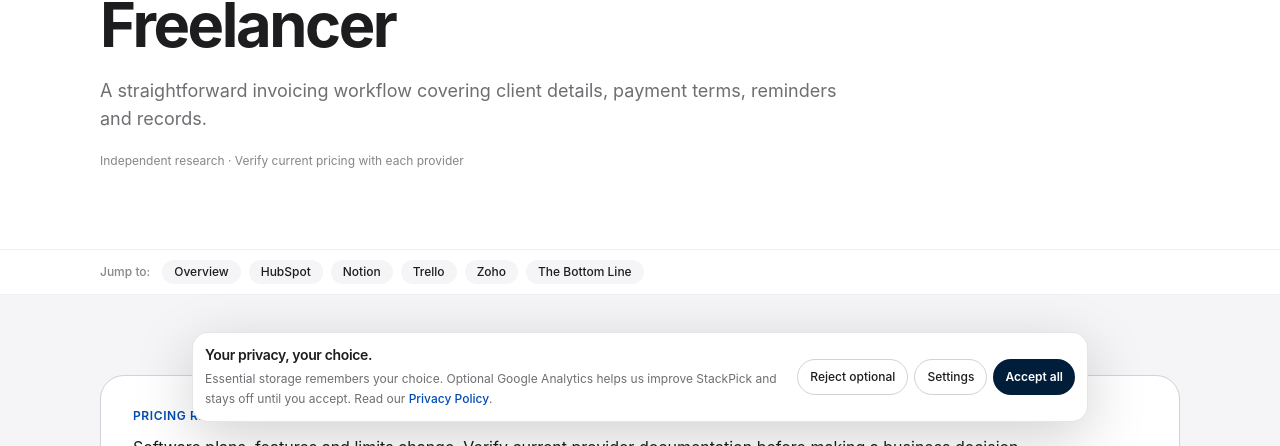
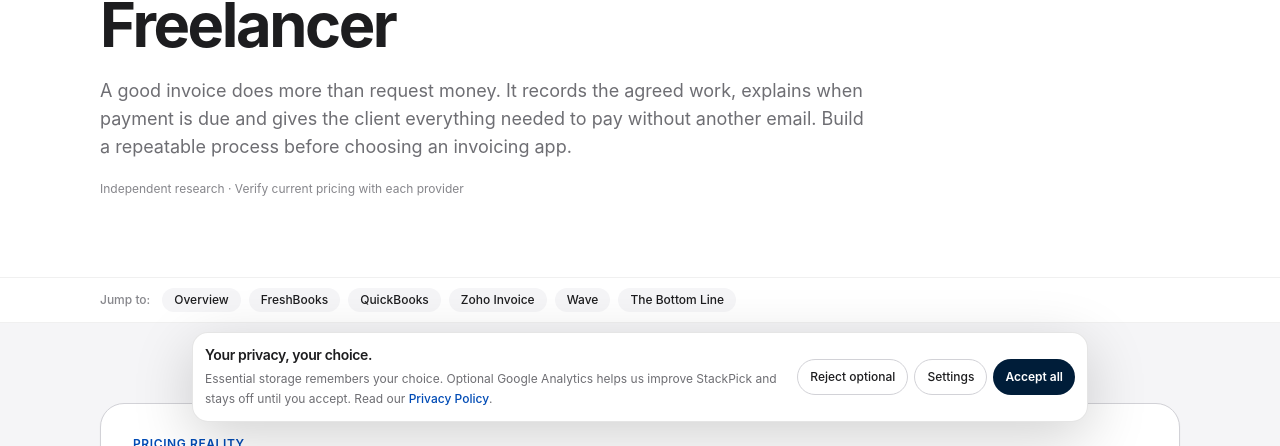
Before and after one commit to LinukaBandara/StackPick, a Next.js app: page /best/invoice-clients-as-freelancer in a window 1280 px wide. Shown: the part 354-800 px from the top of the page. Built offline with nearby package versions, Linux system fonts and the light colour scheme; no server answers.

Commit message:
Improve editorial depth for invoice-clients-as-freelancer

```diff
--- a/app/best/invoice-clients-as-freelancer/page.tsx
+++ b/app/best/invoice-clients-as-freelancer/page.tsx
@@ -3,7 +3,7 @@ import ComparisonArticle from "@/components/ComparisonArticle";
 
 export const metadata: Metadata = {
   title: "How to Invoice Clients as a Freelancer (2026)",
-  description: "A straightforward invoicing workflow covering client details, payment terms, reminders and records.",
+  description: "Build a reliable freelance invoicing process: what to include, when to bill, how to follow up and which software workflows to compare.",
   alternates: { canonical: "/best/invoice-clients-as-freelancer" },
 };
 
@@ -12,35 +12,37 @@ export default function Page() {
     <ComparisonArticle
       title="How to Invoice Clients as a Freelancer"
       slug="invoice-clients-as-freelancer"
-      intro="A straightforward invoicing workflow covering client details, payment terms, reminders and records."
-      pricingNote="Software plans, features and limits change. Verify current provider documentation before making a business decision."
+      intro="A good invoice does more than request money. It records the agreed work, explains when payment is due and gives the client everything needed to pay without another email. Build a repeatable process before choosing an invoicing app."
+      pricingNote="Compare the complete workflow rather than the invoice template alone: recurring invoices, payment methods, reminders, expense records, tax settings, client limits and export access may depend on the product and plan. Verify current provider terms and local requirements."
       tools={[
-        { name: "HubSpot", bestFor: "Customer and lead workflows", freeOption: "Check current plan terms.", tradeoff: "Can become broader than a very small workflow needs.", url: "https://www.hubspot.com/" },
-        { name: "Notion", bestFor: "Flexible documentation and lightweight workflows", freeOption: "Check current plan terms.", tradeoff: "Flexible systems require more setup discipline.", url: "https://www.notion.com/" },
-        { name: "Trello", bestFor: "Simple visual task workflows", freeOption: "Check current plan terms.", tradeoff: "Advanced operational workflows may need more structure.", url: "https://trello.com/" },
-        { name: "Zoho", bestFor: "Connected small-business software", freeOption: "Check the relevant product's current plan.", tradeoff: "A wider ecosystem can require more configuration.", url: "https://www.zoho.com/" },
+        { name: "FreshBooks", bestFor: "Freelancers who want invoicing connected to time tracking and client records", freeOption: "Check current trial, plan and client limits in your country.", tradeoff: "A broader service-business workflow can be useful, but may cost more than a freelancer who only sends occasional invoices needs.", url: "https://www.freshbooks.com/" },
+        { name: "QuickBooks", bestFor: "Freelancers who want invoices alongside bookkeeping and financial reports", freeOption: "Check current regional plans and trial availability.", tradeoff: "Accounting depth can help as the business grows, but setup and features may be excessive if the only requirement is sending invoices.", url: "https://quickbooks.intuit.com/" },
+        { name: "Zoho Invoice", bestFor: "Small businesses looking for a dedicated invoicing workflow within the Zoho ecosystem", freeOption: "Confirm current country availability, limits and included features.", tradeoff: "A focused invoicing product may be enough, but check payment-gateway support and whether it connects cleanly to your existing accounting tools.", url: "https://www.zoho.com/invoice/" },
+        { name: "Wave", bestFor: "Freelancers who want to evaluate invoicing with lightweight accounting", freeOption: "Check availability and payment-processing terms for your country; product access and payment services can differ by region.", tradeoff: "Regional availability is an important constraint, so do not assume every payment feature works where your clients or business are based.", url: "https://www.waveapps.com/" },
       ]}
-      bottomLine="Make the invoice clear, repeatable and easy to pay."
+      bottomLine="Send a clear invoice from an agreed scope, set a specific due date, and keep payment status in one place. Choose software only after confirming it supports your country, currency, payment method and record-keeping needs."
     >
-      <section className="bg-white">
-        <div className="sp-container py-16 sm:py-20">
-          <p className="sp-eyebrow">StackPick practical workflow</p>
-          <h2 className="sp-title mt-4 max-w-4xl">Make the invoice clear, repeatable and easy to pay.</h2>
-          <div className="mt-8 grid gap-4 sm:grid-cols-3">
-            <div className="rounded-2xl border border-[#e4e7ec] bg-[#f7f8fc] p-6">
-              <p className="font-semibold text-[#101828]">1. Define the job</p>
-              <p className="mt-2 text-sm leading-6 text-[#667085]">Write down the exact task, trigger, owner and desired outcome before choosing software.</p>
-            </div>
-            <div className="rounded-2xl border border-[#e4e7ec] bg-[#f7f8fc] p-6">
-              <p className="font-semibold text-[#101828]">2. Test the workflow</p>
-              <p className="mt-2 text-sm leading-6 text-[#667085]">Run a realistic example from start to finish instead of comparing feature checklists.</p>
-            </div>
-            <div className="rounded-2xl border border-[#e4e7ec] bg-[#f7f8fc] p-6">
-              <p className="font-semibold text-[#101828]">3. Check the exit</p>
-              <p className="mt-2 text-sm leading-6 text-[#667085]">Confirm exports, integrations, limits and what happens if the business outgrows the plan.</p>
-            </div>
-          </div>
+      <section className="rounded-3xl bg-[#f5f5f7] p-6 sm:p-9">
+        <p className="sp-eyebrow">Freelancer invoicing workflow</p>
+        <h2 className="sp-title mt-3">Create an invoice the client can approve and pay quickly.</h2>
+        <div className="mt-6 grid gap-4 sm:grid-cols-2">
+          <div className="rounded-2xl bg-white p-5"><h3 className="font-semibold text-[#1d1d1f]">Identify both parties</h3><p className="mt-2 text-sm leading-6 text-[#6e6e73]">Include your business or trading name and contact details, the client's correct billing name and address, and a unique invoice number.</p></div>
+          <div className="rounded-2xl bg-white p-5"><h3 className="font-semibold text-[#1d1d1f]">Describe the agreed work</h3><p className="mt-2 text-sm leading-6 text-[#6e6e73]">List the service, deliverable, quantity or milestone, rate, currency, agreed discounts and any applicable tax as separate, understandable items.</p></div>
+          <div className="rounded-2xl bg-white p-5"><h3 className="font-semibold text-[#1d1d1f]">Make payment terms explicit</h3><p className="mt-2 text-sm leading-6 text-[#6e6e73]">State the issue date, due date, accepted payment methods, bank or payment instructions and how the client should reference the transfer.</p></div>
+          <div className="rounded-2xl bg-white p-5"><h3 className="font-semibold text-[#1d1d1f]">Keep a payment trail</h3><p className="mt-2 text-sm leading-6 text-[#6e6e73]">Record when the invoice was sent, reminders, partial payments, the final receipt and any credit note or correction.</p></div>
         </div>
+      </section>
+      <section className="rounded-3xl border border-[#e4e7ec] p-6 sm:p-9">
+        <p className="sp-eyebrow">Before you send</p>
+        <h2 className="sp-title mt-3">A short invoice quality check.</h2>
+        <ul className="mt-5 list-disc space-y-2 pl-5 text-sm leading-7 text-[#424245]">
+          <li>Does the invoice match the proposal, contract or approved milestone?</li>
+          <li>Are the amount, currency, due date and payment instructions unambiguous?</li>
+          <li>Have you agreed whether a deposit, milestone payment or late fee applies before adding it?</li>
+          <li>Can you export invoices and payment records if you change software later?</li>
+          <li>Have you checked local tax, invoice-numbering and record-retention rules with an appropriate authority or adviser?</li>
+        </ul>
+        <p className="mt-5 text-xs leading-6 text-[#6e6e73]">This is an operational checklist, not tax or legal advice. Requirements vary by jurisdiction and business status.</p>
       </section>
     </ComparisonArticle>
   );
```
